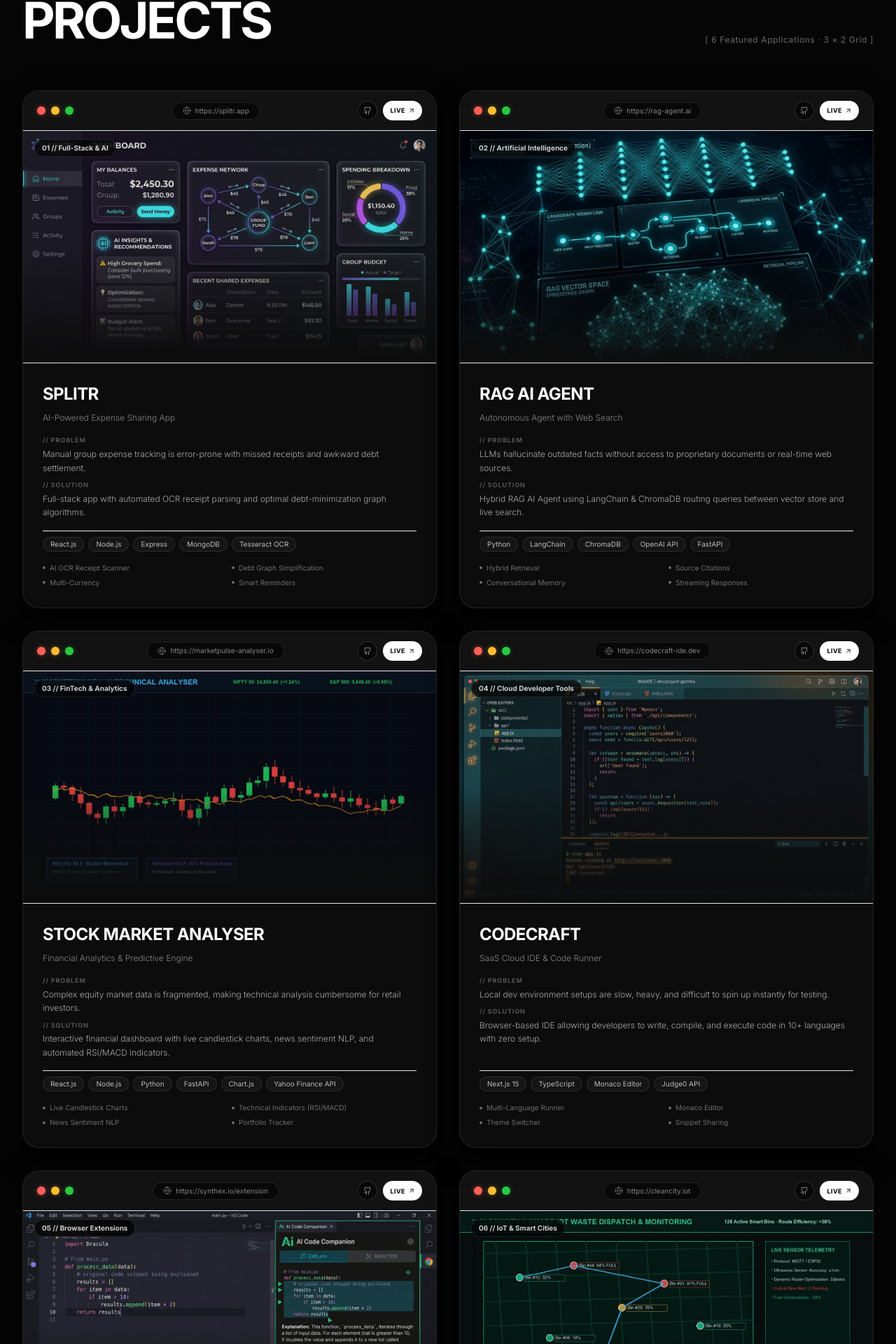
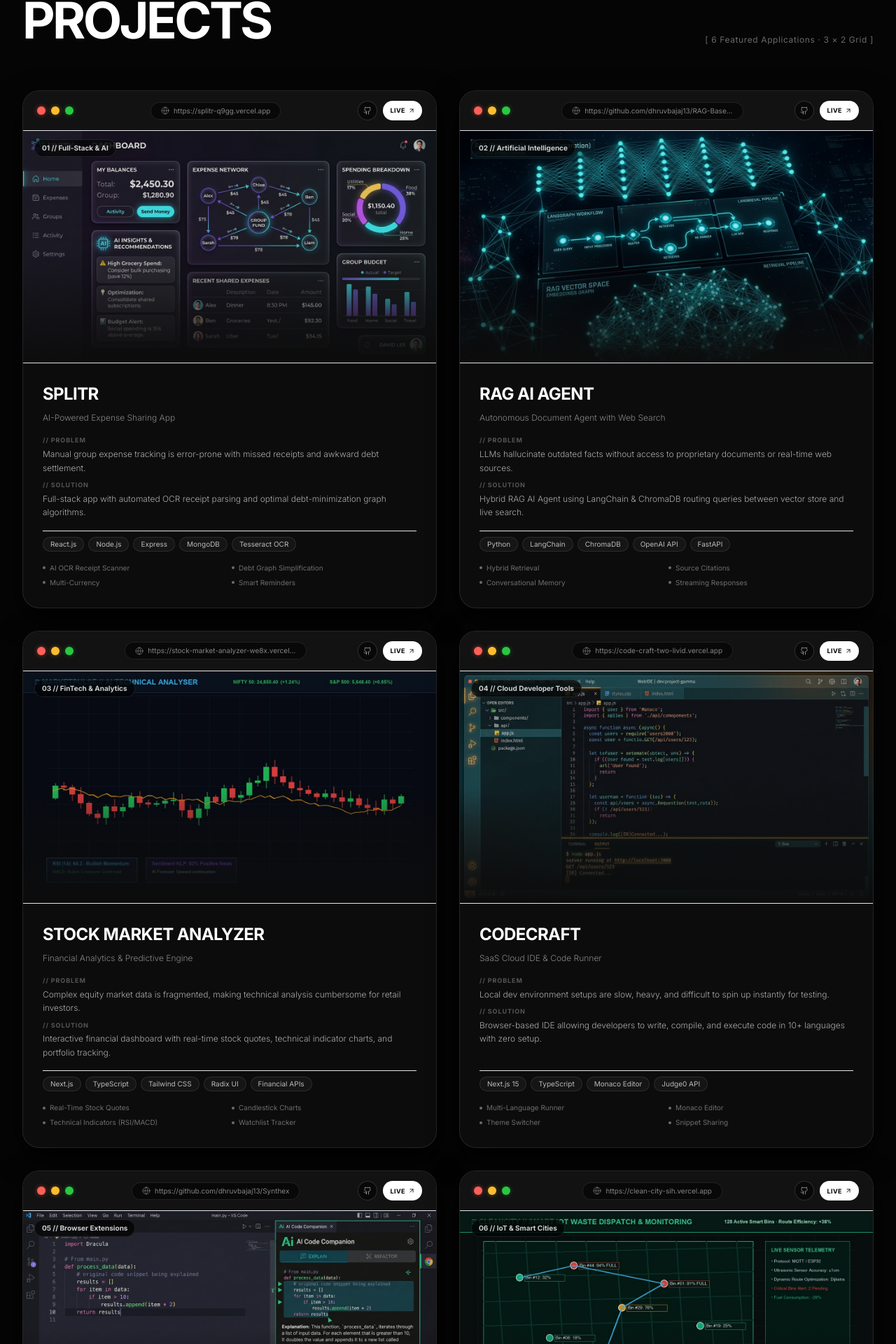
Before and after one commit to dhruvbajaj13/PortfolioNew, a Next.js app: page / in a window 1280 px wide. Shown: the part 4743-6663 px from the top of the page at 70% size. Built offline with nearby package versions, Linux system fonts and the light colour scheme; no server answers.

Commit message:
feat: update project links, titles, and live demo routes for all 6 projects

```diff
--- a/components/dom/ActProjects.tsx
+++ b/components/dom/ActProjects.tsx
@@ -28,43 +28,43 @@ export const PROJECTS_DATA: ProjectItem[] = [
     tagline: 'AI-Powered Expense Sharing App',
     category: 'Full-Stack & AI',
     image: '/images/splitr.jpg',
-    browserUrl: 'https://splitr.app',
+    browserUrl: 'https://splitr-q9gg.vercel.app',
     problem: 'Manual group expense tracking is error-prone with missed receipts and awkward debt settlement.',
     solution: 'Full-stack app with automated OCR receipt parsing and optimal debt-minimization graph algorithms.',
     features: ['AI OCR Receipt Scanner', 'Debt Graph Simplification', 'Multi-Currency', 'Smart Reminders'],
     techStack: ['React.js', 'Node.js', 'Express', 'MongoDB', 'Tesseract OCR'],
-    github: 'https://github.com/dhruvbajaj13/splitr',
-    liveDemo: 'https://splitr-demo.vercel.app',
+    github: 'https://github.com/dhruvbajaj13/Splitr',
+    liveDemo: 'https://splitr-q9gg.vercel.app',
   },
   {
     id: 'rag-agent',
     title: 'RAG AI Agent',
-    tagline: 'Autonomous Agent with Web Search',
+    tagline: 'Autonomous Document Agent with Web Search',
     category: 'Artificial Intelligence',
     image: '/images/rag_agent.jpg',
-    browserUrl: 'https://rag-agent.ai',
+    browserUrl: 'https://github.com/dhruvbajaj13/RAG-Based-AI-Document-Agent',
     problem: 'LLMs hallucinate outdated facts without access to proprietary documents or real-time web sources.',
     solution: 'Hybrid RAG AI Agent using LangChain & ChromaDB routing queries between vector store and live search.',
     features: ['Hybrid Retrieval', 'Source Citations', 'Conversational Memory', 'Streaming Responses'],
     techStack: ['Python', 'LangChain', 'ChromaDB', 'OpenAI API', 'FastAPI'],
-    github: 'https://github.com/dhruvbajaj13/rag-ai-agent',
-    liveDemo: 'https://rag-agent-demo.vercel.app',
+    github: 'https://github.com/dhruvbajaj13/RAG-Based-AI-Document-Agent',
+    liveDemo: 'https://github.com/dhruvbajaj13/RAG-Based-AI-Document-Agent',
   },
 
   // ─── Row 2 ───────────────────────────────────────────────────────────
   {
     id: 'stock-market-analyser',
-    title: 'Stock Market Analyser',
+    title: 'Stock Market Analyzer',
     tagline: 'Financial Analytics & Predictive Engine',
     category: 'FinTech & Analytics',
     image: '/images/stock_analyser.jpg',
-    browserUrl: 'https://marketpulse-analyser.io',
+    browserUrl: 'https://stock-market-analyzer-we8x.vercel.app',
     problem: 'Complex equity market data is fragmented, making technical analysis cumbersome for retail investors.',
-    solution: 'Interactive financial dashboard with live candlestick charts, news sentiment NLP, and automated RSI/MACD indicators.',
-    features: ['Live Candlestick Charts', 'Technical Indicators (RSI/MACD)', 'News Sentiment NLP', 'Portfolio Tracker'],
-    techStack: ['React.js', 'Node.js', 'Python', 'FastAPI', 'Chart.js', 'Yahoo Finance API'],
-    github: 'https://github.com/dhruvbajaj13/stock-market-analyser',
-    liveDemo: 'https://stock-market-analyser.vercel.app',
+    solution: 'Interactive financial dashboard with real-time stock quotes, technical indicator charts, and portfolio tracking.',
+    features: ['Real-Time Stock Quotes', 'Candlestick Charts', 'Technical Indicators (RSI/MACD)', 'Watchlist Tracker'],
+    techStack: ['Next.js', 'TypeScript', 'Tailwind CSS', 'Radix UI', 'Financial APIs'],
+    github: 'https://github.com/dhruvbajaj13/Stock-Market-Analyzer',
+    liveDemo: 'https://stock-market-analyzer-we8x.vercel.app/',
   },
   {
     id: 'codecraft',
@@ -72,13 +72,13 @@ export const PROJECTS_DATA: ProjectItem[] = [
     tagline: 'SaaS Cloud IDE & Code Runner',
     category: 'Cloud Developer Tools',
     image: '/images/codecraft.jpg',
-    browserUrl: 'https://codecraft-ide.dev',
+    browserUrl: 'https://code-craft-two-livid.vercel.app',
     problem: 'Local dev environment setups are slow, heavy, and difficult to spin up instantly for testing.',
     solution: 'Browser-based IDE allowing developers to write, compile, and execute code in 10+ languages with zero setup.',
     features: ['Multi-Language Runner', 'Monaco Editor', 'Theme Switcher', 'Snippet Sharing'],
     techStack: ['Next.js 15', 'TypeScript', 'Monaco Editor', 'Judge0 API'],
-    github: 'https://github.com/dhruvbajaj13/codecraft',
-    liveDemo: 'https://codecraft-ide.vercel.app',
+    github: 'https://github.com/dhruvbajaj13/CodeCraft',
+    liveDemo: 'https://code-craft-two-livid.vercel.app',
   },
 
   // ─── Row 3 ───────────────────────────────────────────────────────────
@@ -88,27 +88,27 @@ export const PROJECTS_DATA: ProjectItem[] = [
     tagline: 'AI Web Productivity Extension',
     category: 'Browser Extensions',
     image: '/images/synthex.jpg',
-    browserUrl: 'https://synthex.io/extension',
+    browserUrl: 'https://github.com/dhruvbajaj13/Synthex',
     problem: 'Switching tabs to interact with ChatGPT breaks focus and slows down reading, writing, and research.',
     solution: 'Manifest V3 Chrome Extension providing contextual AI text actions right on any active webpage selection.',
     features: ['Selection Menu', 'Smart Email Replies', 'Custom Prompts', 'Local Storage Privacy'],
     techStack: ['JavaScript', 'Manifest V3', 'Chrome API', 'OpenAI API'],
-    github: 'https://github.com/dhruvbajaj13/synthex-extension',
-    liveDemo: 'https://chrome.google.com/webstore',
+    github: 'https://github.com/dhruvbajaj13/Synthex',
+    liveDemo: 'https://github.com/dhruvbajaj13/Synthex',
   },
   {
     id: 'cleancity',
-    title: 'CleanCity',
+    title: 'CleanCity (SIH)',
     tagline: 'Smart Waste Management & IoT Monitoring',
     category: 'IoT & Smart Cities',
     image: '/images/cleancity.jpg',
-    browserUrl: 'https://cleancity.iot',
+    browserUrl: 'https://clean-city-sih.vercel.app',
     problem: 'Urban bins overflow without warning, causing sanitation hazards and inefficient municipal collection routes.',
-    solution: 'IoT-enabled urban monitoring system connecting smart bin sensors to an optimized collection dispatch map.',
-    features: ['Real-Time Fill Sensors', 'Route Optimization Algorithm', 'Alert Notifications', 'Interactive City Map'],
-    techStack: ['IoT Sensors', 'Arduino / ESP32', 'Node.js', 'Express', 'MongoDB', 'Leaflet Maps'],
-    github: 'https://github.com/dhruvbajaj13/cleancity-iot',
-    liveDemo: 'https://cleancity-iot.vercel.app',
+    solution: 'Smart India Hackathon project connecting ultrasonic sensor-fitted smart bins to an optimized collection dispatch map.',
+    features: ['Real-Time Fill Sensors', 'Route Optimization Algorithm', 'Municipal Admin Dashboard', 'Grievance Portal'],
+    techStack: ['React.js', 'Node.js', 'Express', 'MongoDB', 'IoT Sensors', 'Leaflet Maps'],
+    github: 'https://github.com/dhruvbajaj13/CleanCity-SIH',
+    liveDemo: 'https://clean-city-sih.vercel.app/',
   },
 ];
 
```
